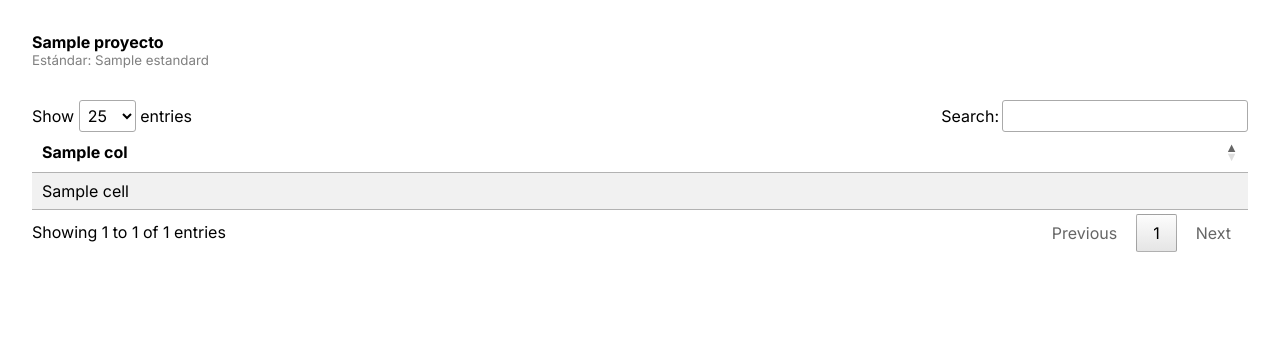
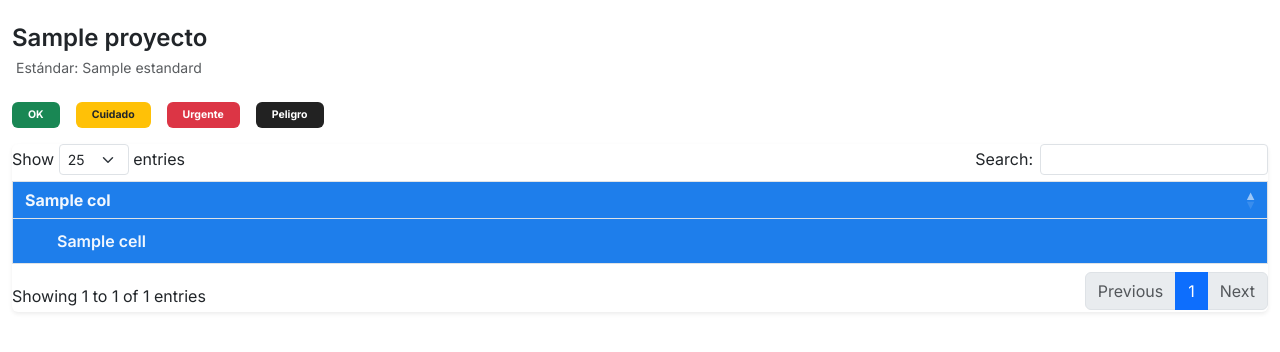
Before and after one commit to PM04Hugo/Estandars, a Django app: template Estandar/templates/excel.html in a window 1280 px wide. Shown: the top 352 px of the page. Run offline with Django 5.2, Linux system fonts and the light colour scheme; the template is opened without the code that fills it: most values are stand-ins (such as "Sample title", 1, 10 or a date in 2020); some libraries are stand-ins or nearby versions.

Commit message:
Inicio de tabla, q fea es leñe

```diff
--- a/Estandar/templates/base.html
+++ b/Estandar/templates/base.html
@@ -4,7 +4,8 @@
     <meta charset="UTF-8">
     <meta name="viewport" content="width=device-width, initial-scale=1">
     <title>{% block title %}Estandar{% endblock %}</title>
-
+    <link href="https://cdn.jsdelivr.net/npm/bootstrap@5.3.3/dist/css/bootstrap.min.css" rel="stylesheet">
+    <script src="https://cdn.jsdelivr.net/npm/bootstrap@5.3.3/dist/js/bootstrap.bundle.min.js" defer></script>
     <link rel="stylesheet" href="{% static 'css/estilos.css' %}">
 </head>
 <body>
--- a/Estandar/templates/excel.html
+++ b/Estandar/templates/excel.html
@@ -2,25 +2,55 @@
 {% load static %}
 
 {% block content %}
+<div class="container-fluid py-4">
 
-<div style="padding: 2rem;">
-    <h4>{{ proyecto.nombre }}</h4>
-    <small style="color: gray;">Estándar: {{ proyecto.estandard }}</small>
+  <div class="d-flex align-items-center justify-content-between mb-4">
+    <div>
+      <h4 class="mb-1 fw-semibold">{{ proyecto.nombre }}</h4>
+      <small class="text-muted">
+        <i class="bi bi-patch-check me-1"></i>Estándar: {{ proyecto.estandard }}
+      </small>
+    </div>
+  </div>
 
-    <div style="margin-top: 2rem; overflow-x: auto;">
-        <table id="data-table" class="display" style="width:100%">
+  <div class="d-flex gap-3 mb-3 small">
+    <span class="badge bg-success px-3 py-2">OK</span>
+    <span class="badge bg-warning text-dark px-3 py-2">Cuidado</span>
+    <span class="badge bg-danger px-3 py-2">Urgente</span>
+    <span class="badge px-3 py-2" style="background:#222;color:#fff">Peligro</span>
+  </div>
+
+  <div class="card border-0 shadow-sm">
+    <div class="card-body p-0">
+      <div class="table-responsive">
+        <table id="data-table" class="table table-hover table-bordered align-middle mb-0" style="width:100%">
           <thead>
             <tr>
               {% for col in columns %}
-                        <th>{{ col }}</th>
+                {% if forloop.first %}
+                  <th class="col-destacada">
+                    <i class="bi bi-person-fill me-1"></i>{{ col }}
+                  </th>
+                {% else %}
+                  <th class="col-destacada text-uppercase text-center small">{{ col }}</th>
+                {% endif %}
               {% endfor %}
             </tr>
           </thead>
           <tbody>
-                {% for row in rows %}
-                <tr>
+            {% for row, nivel in rows_con_nivel %}
+            <tr data-nivel="{{ nivel }}">
               {% for cell in row %}
-                        <td>{{ cell }}</td>
+                {% if forloop.first %}
+                  <td class="col-destacada fw-semibold texto-{{ nivel }}">
+                    <div class="d-flex align-items-center gap-2">
+                      <span class="dot-nivel dot-{{ nivel }}"></span>
+                      {{ cell }}
+                    </div>
+                  </td>
+                {% else %}
+                  <td class="text-center">{{ cell }}</td>
+                {% endif %}
               {% endfor %}
             </tr>
             {% endfor %}
@@ -28,20 +58,49 @@
         </table>
       </div>
     </div>
+  </div>
+</div>
 
-<link rel="stylesheet" href="https://cdn.datatables.net/2.3.7/css/dataTables.dataTables.css">
+<style>
+  .col-destacada {
+    background-color: hsl(212, 84%, 52%) !important;
+    color: hsla(0, 0%, 100%, 0.94) !important;
+  }
+
+  .dot-nivel {
+    display: inline-flex;
+    align-items: center;
+    justify-content: center;
+    width: 28px;
+    height: 28px;
+    border-radius: 50%;
+    flex-shrink: 0;
+  }
+
+  .dot-ok      { background: #198754; }
+  .dot-cuidado { background: #ffc107; }
+  .dot-urgente { background: #dc3545; }
+  .dot-peligro { background: #222;    }
+
+  .texto-ok      { color: hsla(0, 0%, 100%, 0.94) !important; }
+  .texto-cuidado { color: #ffc107 !important; }
+  .texto-urgente { color: hsla(354, 100%, 40%, 0.81) !important; }
+  .texto-peligro { color: #aaaaaa !important; }
+
+  .table-hover tbody tr:hover td { background-color: hsl(212, 20%, 88%) !important; }
+  .table-hover tbody tr:hover td.col-destacada { background-color: hsl(212, 84%, 45%) !important; }
+</style>
+
+<link rel="stylesheet" href="https://cdn.datatables.net/2.3.7/css/dataTables.bootstrap5.css">
 <script src="https://code.jquery.com/jquery-3.7.0.min.js"></script>
 <script src="https://cdn.datatables.net/2.3.7/js/dataTables.js"></script>
-
+<script src="https://cdn.datatables.net/2.3.7/js/dataTables.bootstrap5.js"></script>
 <script>
   $(document).ready(function () {
     $('#data-table').DataTable({
       pageLength: 25,
-            //language: {
-              //  url: '//cdn.datatables.net/plug-ins/1.13.6/i18n/es-ES.json'
-            //}
+      language: { url: 'https://cdn.datatables.net/plug-ins/1.13.6/i18n/es-ES.json' }
     });
   });
 </script>
-
 {% endblock %}
```
Also changed, not shown: Estandar/views.py (+43 -5 lines), media/proyectos/AHORA_SI_DE_SI.csv (added, +11 -0 lines), media/proyectos/POR_FAVOR_FUNCIONA.csv (added, +11 -0 lines), media/proyectos/asas.csv (added, +11 -0 lines), media/proyectos/dfaf.csv (added, +11 -0 lines), media/proyectos/gcjgng.csv (added, +11 -0 lines), media/proyectos/oye.csv (added, +11 -0 lines), db.sqlite3, 1 other file. Lines whose indentation alone changed are shown as unchanged.
